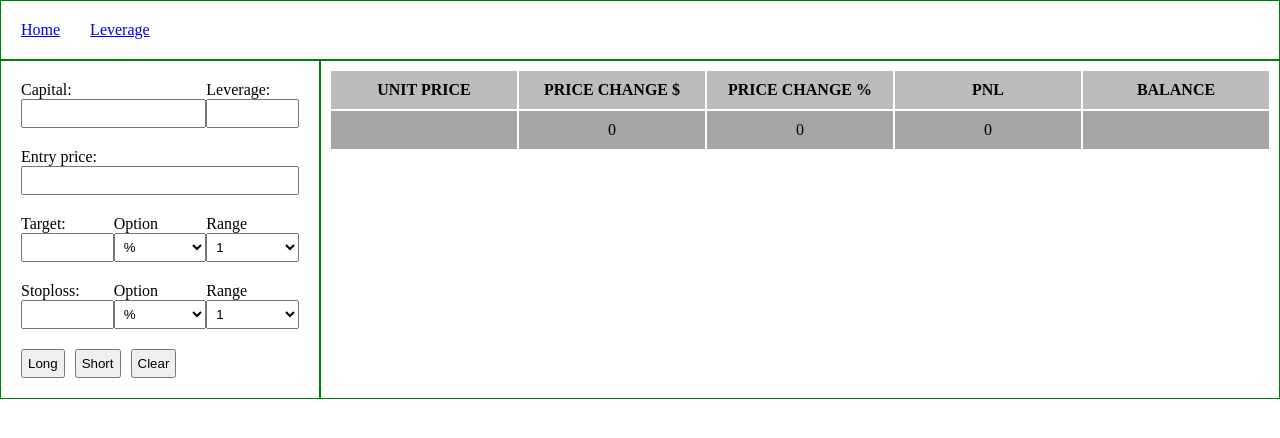
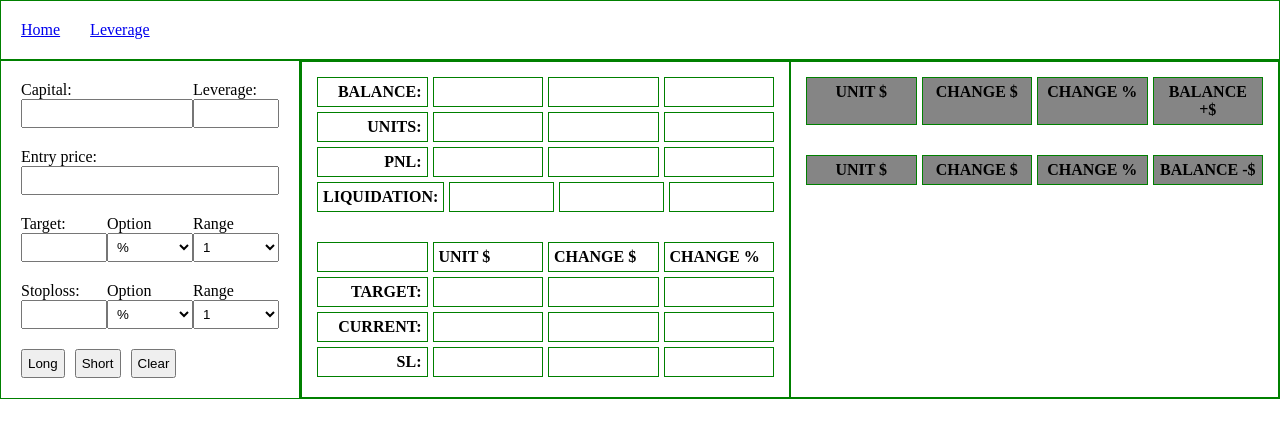
Before and after one commit to bl2408/react-crypto-tools, a React (Vite) app: page /react-crypto-tools/lev in a window 1280 px wide. Shown: the top 438 px of the page. Built offline with nearby package versions, Linux system fonts and the light colour scheme.

Commit message:
Overhauled entire project

```diff
--- a/src/Leverage/Display.jsx
+++ b/src/Leverage/Display.jsx
@@ -1,42 +1,88 @@
-import { styleRows } from "../utils/fns.js"
 
 export default function Display({data}){
 
-    const totalList = [
-        ...styleRows(data.profit, data.calcTarget, "green"),
-        {uPrice: data.entryPrice, priceChange: 0, percentage: 0, balance: data.capital, pnl: 0, style: "start"},
-        ...styleRows(data.loss, data.calcStoploss, "red")
-    ].sort((a,b)=> b.uPrice - a.uPrice);
-
-    console.log(totalList)
 
     return (
-        <div >
+        <div id="display-grids">
 
-            <div className="display-grid">
-
-                <div className="dg-row">
-                    <div>Unit Price</div>
-                    <div>Price Change $</div>
-                    <div>Price Change %</div>
-                    <div>PNL</div>
-                    <div>Balance</div>
+            <div className="col1">
+                {/* balance/units/pnl */}
+                <div>
+                    <div className="row4">
+                        <div className="header alignRight">Balance:</div>
+                        <div></div>
+                        <div></div>
+                        <div></div>
+                    </div>
+                    <div className="row4">
+                        <div className="header alignRight">Units:</div>
+                        <div></div>
+                        <div></div>
+                        <div></div>
+                    </div>
+                    <div className="row4">
+                        <div className="header alignRight">PNL:</div>
+                        <div></div>
+                        <div></div>
+                        <div></div>
+                    </div>
+                    <div className="row4">
+                        <div className="header alignRight">Liquidation:</div>
+                        <div></div>
+                        <div></div>
+                        <div></div>
+                    </div>
                 </div>
 
-                {totalList.map(item=>{
-                    return (
-                        <div key={item.uPrice} className={`dg-row ${item.style}`}>
-                            <div>{item.uPrice}</div>
-                            <div>{item.priceChange}</div>
-                            <div>{item.percentage}</div>
-                            <div>{item.pnl}</div>
-                            <div>{item.balance}</div>
-                        </div>
-                    )
-                })}
+                {/* target/current/sl */}
+                <div>
+                    <div className="row4">
+                        <div></div>
+                        <div className="header">Unit $</div>
+                        <div className="header">Change $</div>
+                        <div className="header">Change %</div>
+                    </div>
+                    <div className="row4">
+                        <div className="header alignRight">Target:</div>
+                        <div></div>
+                        <div></div>
+                        <div></div>
+                    </div>
+                    <div className="row4">
+                        <div className="header alignRight">Current:</div>
+                        <div></div>
+                        <div></div>
+                        <div></div>
+                    </div>
+                    <div className="row4">
+                        <div className="header alignRight">SL:</div>
+                        <div></div>
+                        <div></div>
+                        <div></div>
+                    </div>
+                </div>
+            </div>
 
+            <div className="col2">
+                {/* Profit range */}
+                <div>
+                    <div className="row4 header alignCenter">
+                        <div>Unit $</div>
+                        <div>Change $</div>
+                        <div>Change %</div>
+                        <div>Balance +$</div>
+                    </div>
+                </div>
 
-
+                {/* Loss range */}
+                <div>
+                    <div className="row4 header alignCenter">
+                        <div>Unit $</div>
+                        <div>Change $</div>
+                        <div>Change %</div>
+                        <div>Balance -$</div>
+                    </div>
+                </div>
             </div>
 
         </div>
--- a/src/Leverage/index.css
+++ b/src/Leverage/index.css
@@ -1,6 +1,6 @@
 main {
     display: grid;
-    grid-template-columns: 1fr 3fr;
+    width: 100%;
 }
 
 main > * {
@@ -40,47 +40,57 @@ form{
     box-sizing: border-box;
 }
 
-.display-grid{
+
+#display-grids > .col1, #display-grids > .col2{
     display: flex;
     flex-direction: column;
-    justify-content: center;
-    gap: 2px;
+    gap: 20px;
+    border: solid 1px green;
+    box-sizing: border-box;
     padding: 10px;
-    box-sizing: border-box;
 }
 
-.dg-row{
+#display-grids .row4{
     display: grid;
-    grid-template-columns: repeat(5, 1fr);
-    gap: 2px;
+    grid-template-columns: repeat(4, 1fr);
+    gap: 5px;
+    margin: 5px;
+}
+#display-grids .row4 > div{
+    border: solid 1px green;
+    box-sizing: border-box;
+    padding: 5px;
+}
+#display-grids .row4.header > div,
+#display-grids .row4 > .headerbg{
+    background-color: var(--shade1);
+}
+#display-grids .row4.header > div,
+#display-grids .row4 > .header{
+    font-weight: bold;
+    text-transform: uppercase;
 }
 
-.dg-row:first-child > *{
-    background-color: rgb(188, 188, 188);
-    font-weight: bold;
-    text-transform: uppercase
+.alignRight {
+    text-align: right;
+}
+.alignCenter {
+    text-align: center;
 }
 
-.dg-row > * {
-    background-color: rgb(209, 209, 209);
-    padding: 10px;
-    box-sizing: border-box;
-    text-align: center;
-}
-.dg-row.start  > *{
-    background-color: hsl(0, 0%, 65%);
+
+
+
+@media only screen and (min-width: 700px) {
+    main {
+        grid-template-columns: 300px 1fr;
+        max-width: 1800px;
+    }
 }
 
-.dg-row.green.target > *{
-    background-color: hsl(120, 100%, 76%);
+@media only screen and (min-width: 1200px) {
+    #display-grids{
+        display: grid;
+        grid-template-columns: repeat(2, 1fr);
+    }
 }
-.dg-row.red.target  > *{
-    background-color: hsl(0, 100%, 77%);
-}
-
-.dg-row.green.range > *{
-    color: hsl(120, 40%, 30%);
-}
-.dg-row.red.range  > *{
-    color: hsl(0, 40%, 30%);
-}
--- a/src/index.css
+++ b/src/index.css
@@ -9,3 +9,14 @@ input, select{
   padding: 5px;
   box-sizing: border-box;
 }
+
+#root{
+  display: flex;
+  flex-wrap: wrap;
+  justify-content: center;
+
+  --shade1: rgb(133, 133, 133);
+
+  --mainRed: red;
+  --mainGreen: green;
+}
--- a/src/utils/fns.js
+++ b/src/utils/fns.js
@@ -5,32 +5,6 @@ const calcPercentage =(num1, num2)=>Math.round(((num1 / num2) - 1) * 10000 ) / 1
 
 const calcPNL =(target, units, entry)=>(target * units) - (entry * units);
 
-const createRangeList = (target, units, entry, capital, amt)=>{
-    const percentageTarget = calcPercentage(target, entry)
-    const eachWayPercent = (percentageTarget) / amt;
-    const arr = [];
-    //console.log(percentageTarget)
-    for(let i=1; i <= (amt * 2); i++){
-        const percentage = eachWayPercent * i
-        const uPrice = (percentage * entry) + entry;
-
-        const balance = calcPNL(uPrice, units, entry) + capital
-
-        arr.push({
-            uPrice,
-            priceChange: uPrice - entry,
-            percentage: percentage * 100,
-            balance,
-            pnl: balance - capital
-        });
-
-        if(uPrice < 0){
-            break;
-        }
-    }
-    arr.pop()
-    return arr;
-};
 
 
 const performObjCalcs = (obj)=>{
@@ -61,34 +35,10 @@ const performObjCalcs = (obj)=>{
             obj.calcStoploss = obj.stoploss;
     }
 
-    //get range options
-    obj.rangeTargetOptions = isNaN(parseFloat(obj.rangeTargetOptions)) ? 0.5 : parseFloat(obj.rangeTargetOptions);
-    obj.rangeStoplossOptions = isNaN(parseFloat(obj.rangeStoplossOptions)) ? 0.5 : parseFloat(obj.rangeStoplossOptions);
-
-
-    //calculate pnl
-    obj.profit = createRangeList(obj.calcTarget, obj.totalUnits, obj.entryPrice, obj.capital, obj.rangeTargetOptions)
-    obj.loss = createRangeList(obj.calcStoploss, obj.totalUnits, obj.entryPrice, obj.capital, obj.rangeStoplossOptions)
-
     return obj;
 };
 
 
-const styleRows = (data, target, colour)=>{
-
-    return data.map(p=>{
-        let style = colour;
-        console.log()
-        if(p.uPrice === target){
-            style=`${style} target`;
-        }else{
-            style=`${style} range`;
-        }
-        return {...p, style}
-    });
-
-};
 
 
-
-export { performObjCalcs, styleRows }
+export { performObjCalcs }
```
